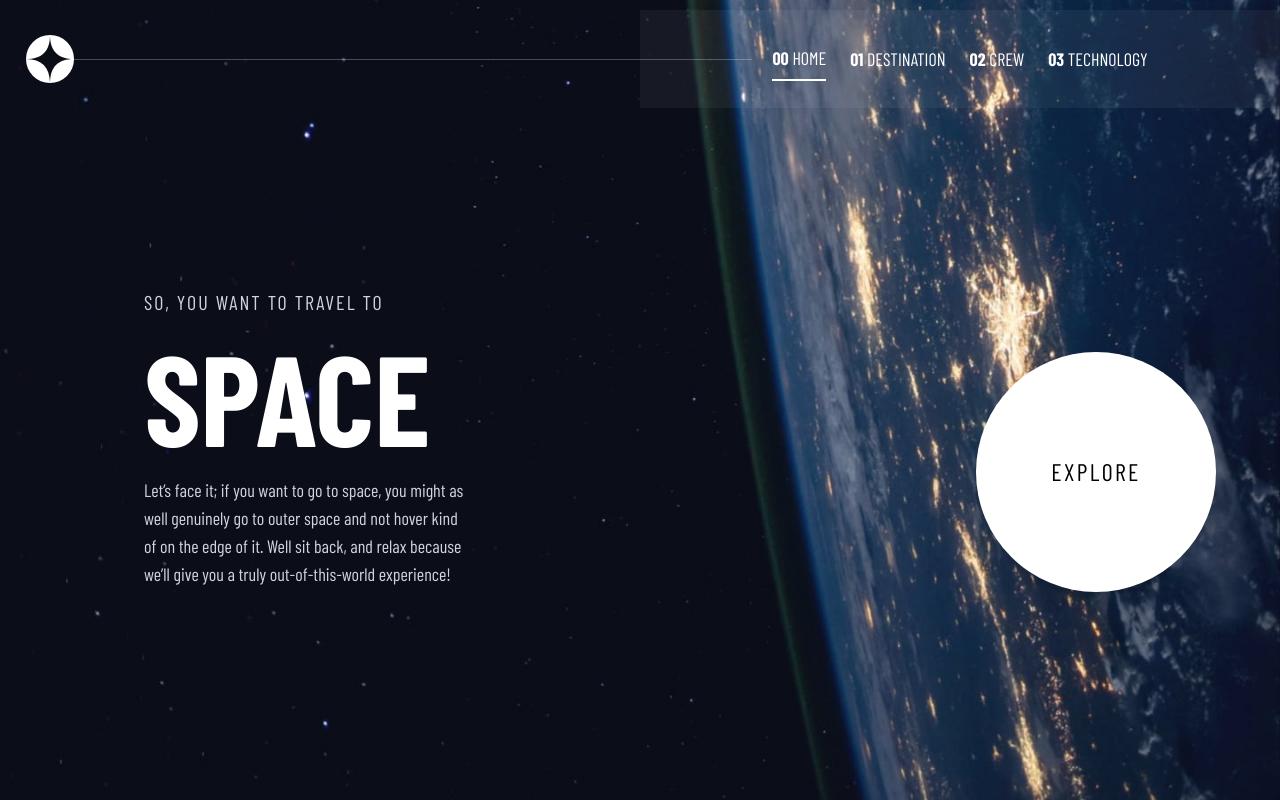
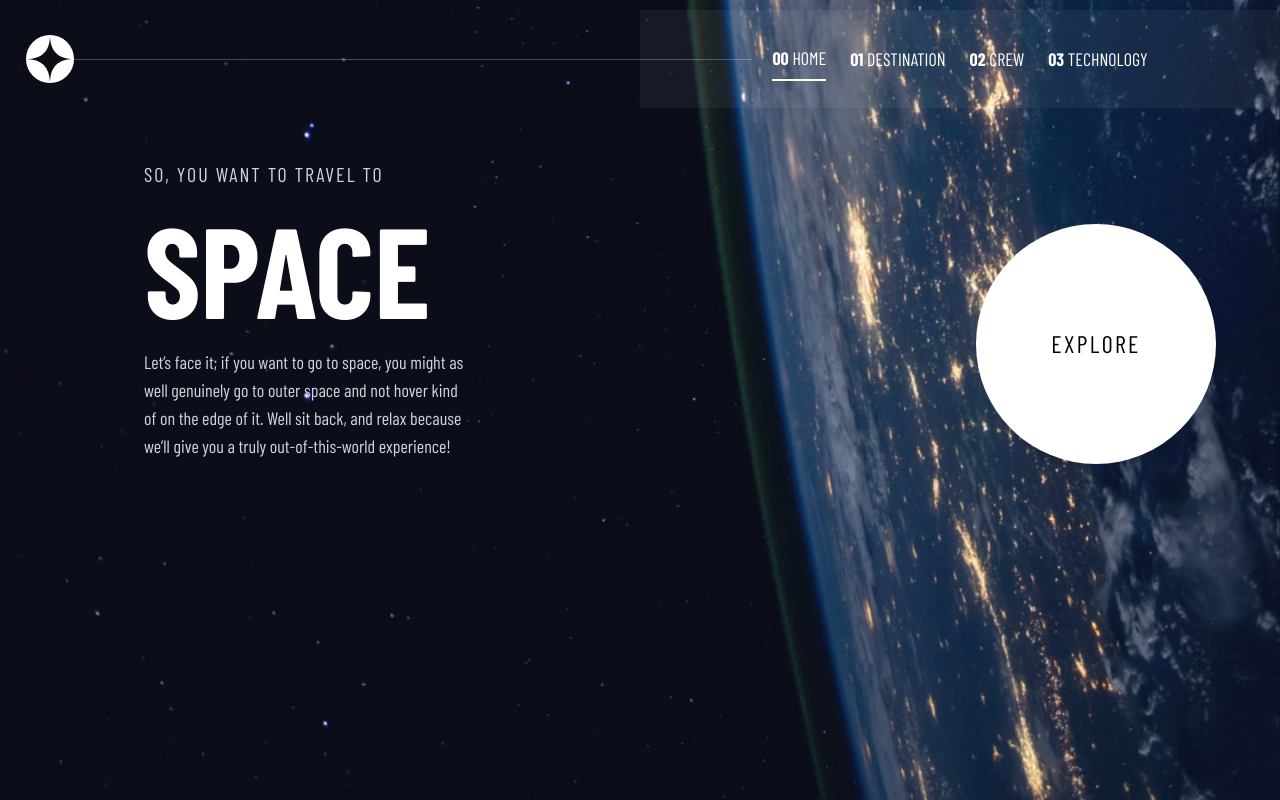
Before and after one commit to Nelia11/face-the-space, a React (Vite) app: page / in a window 1280 px wide. Built offline with nearby package versions, Linux system fonts and the light colour scheme; a web font is replaced by a local one.

Commit message:
Use Layout for Home page

```diff
--- a/src/pages/Home.tsx
+++ b/src/pages/Home.tsx
@@ -1,77 +1,24 @@
-import { useEffect, useState } from 'react';
 import backgroundDesktop from '../assets/home/background-home-desktop.jpg';
 import backgroundTablet from '../assets/home/background-home-tablet.jpg';
 import backgroundMobile from '../assets/home/background-home-mobile.jpg';
+import Layout from '../components/layout/Layout';
 
 const Home = () => {
-  const [loaded, setLoaded] = useState(false);
-
-  // Lazy load images
-  useEffect(() => {
-    const imageMobile = new Image();
-    const imageTablet = new Image();
-    const imageDesktop = new Image();
-
-    imageMobile.src = backgroundMobile;
-    imageTablet.src = backgroundTablet;
-    imageDesktop.src = backgroundDesktop;
-
-    // When all images are loaded, set the loaded state to true
-    imageMobile.onload = () => setLoaded(true);
-    imageTablet.onload = () => setLoaded(true);
-    imageDesktop.onload = () => setLoaded(true);
-  }, []);
-
   const handleExploreClick = () => {
     window.location.href = 'https://www.nasa.gov';
   };
 
   return (
-    <div className="relative h-screen w-screen bg-cover bg-center">
-      {/* Conditionally render images after they are loaded */}
-      {loaded && (
-        <>
-          <div
-            className="absolute inset-0 bg-cover bg-center z-0"
-            style={{
-              backgroundImage: `url(${backgroundMobile})`,
-              backgroundSize: 'cover',
-              backgroundRepeat: 'no-repeat'
-            }}
-          ></div>
-
-          <div
-            className="absolute inset-0 bg-cover bg-center z-0 hidden md:block lg:hidden"
-            style={{
-              backgroundImage: `url(${backgroundTablet})`,
-              backgroundSize: 'cover',
-              backgroundRepeat: 'no-repeat'
-            }}
-          ></div>
-
-          <div
-            className="absolute inset-0 bg-cover bg-center z-0 hidden lg:block"
-            style={{
-              backgroundImage: `url(${backgroundDesktop})`,
-              backgroundSize: 'cover',
-              backgroundRepeat: 'no-repeat'
-            }}
-          ></div>
-        </>
-      )}
-
-      {/* Main Content */}
-      <div className="relative flex items-center justify-center h-full w-full px-5 md:px-10 text-white z-10 pt-20">
-        <div className="flex flex-col lg:flex-row items-center lg:items-start justify-center lg:justify-between w-full max-w-6xl">
+    <Layout bgMob={backgroundMobile} bgTablet={backgroundTablet} bgDesktop={backgroundDesktop}>
       <div className="flex flex-col space-y-4 max-w-md lg:max-w-md text-center md:text-center lg:text-left px-5 lg:px-10 lg:pl-20">
         <h2 className="text-lg md:text-xl tracking-widest text-gray-300 uppercase">
           So, you want to travel to
         </h2>
         <h1 className="text-6xl md:text-8xl lg:text-9xl font-bold uppercase">Space</h1>
         <p className="text-sm md:text-base lg:text-lg text-gray-300 leading-relaxed">
-              Let’s face it; if you want to go to space, you might as well genuinely go to outer
-              space and not hover kind of on the edge of it. Well sit back, and relax because we’ll
-              give you a truly out-of-this-world experience!
+          Let’s face it; if you want to go to space, you might as well genuinely go to outer space
+          and not hover kind of on the edge of it. Well sit back, and relax because we’ll give you a
+          truly out-of-this-world experience!
         </p>
       </div>
       <div className="flex items-center justify-center mt-10 md:mt-20 lg:mt-16 lg:ml-20">
@@ -79,14 +26,10 @@ const Home = () => {
           onClick={handleExploreClick}
           className="bg-white text-black w-32 h-32 md:w-40 md:h-40 lg:w-60 lg:h-60 rounded-full flex items-center justify-center cursor-pointer shadow-lg transition-transform transform hover:scale-105"
         >
-              <span className="text-lg md:text-xl lg:text-2xl uppercase tracking-widest">
-                Explore
-              </span>
+          <span className="text-lg md:text-xl lg:text-2xl uppercase tracking-widest">Explore</span>
         </div>
       </div>
-        </div>
-      </div>
-    </div>
+    </Layout>
   );
 };
 
```
Lines whose indentation alone changed are shown as unchanged.
